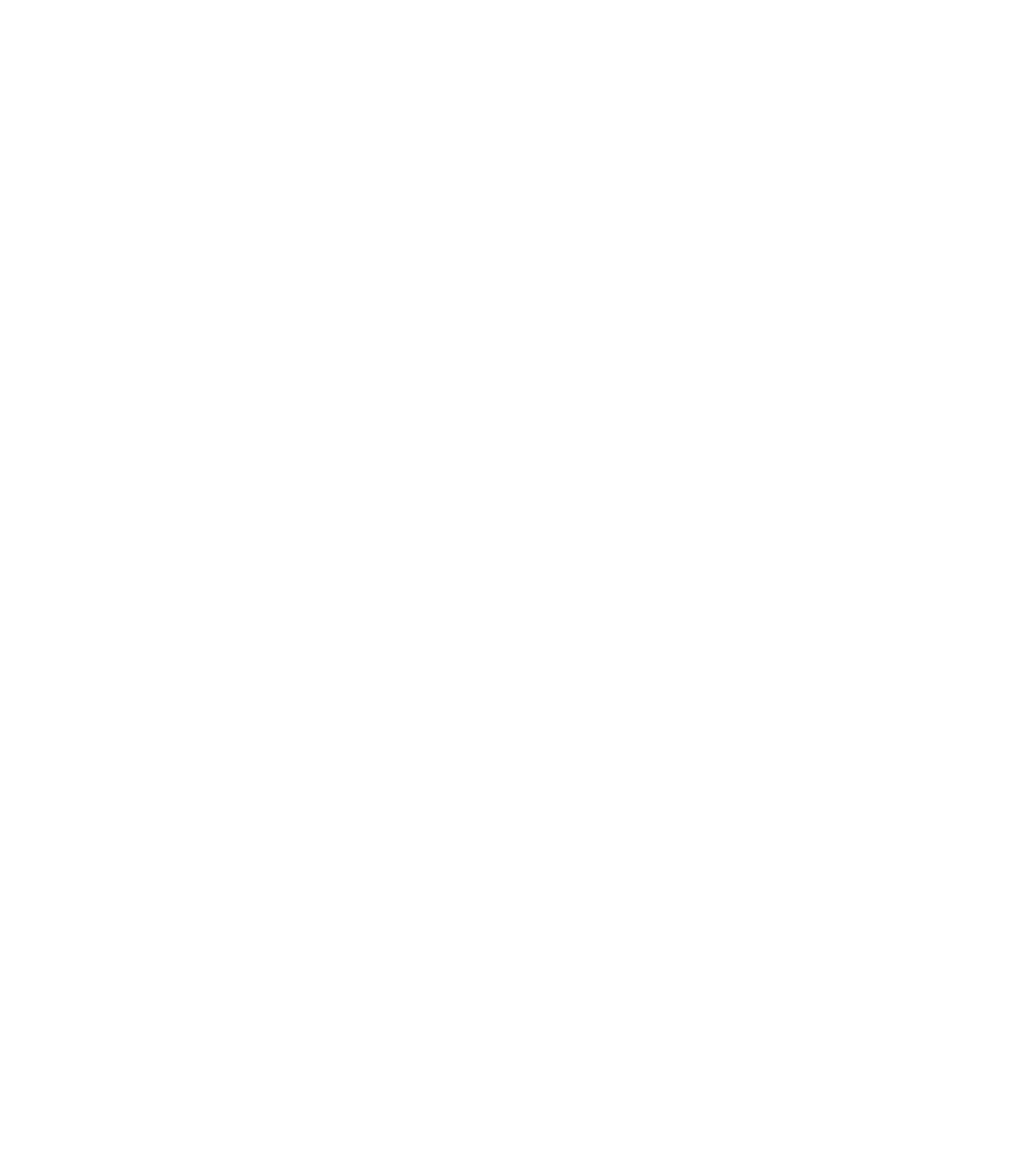
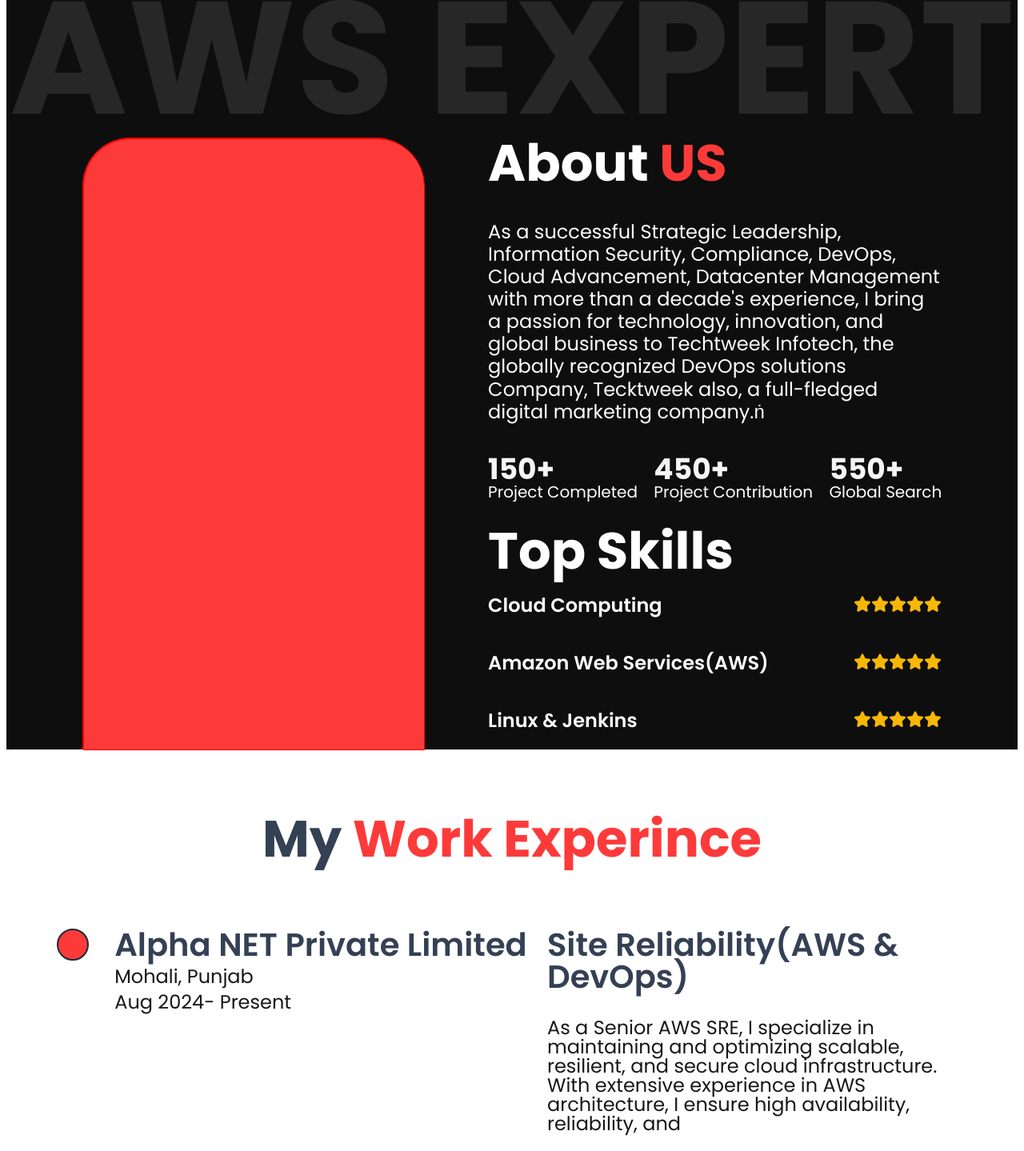
Before and after one commit to SatmeetSingh/Sahil_Dubey_Portfolio, a React (Vite) app: page / in a window 1280 px wide. Shown: the part 837-2276 px from the top of the page at 80% size. Before the commit the page ends 800 px from the top, so only its background shows below. Built offline with nearby package versions, Linux system fonts and the light colour scheme; a web font is replaced by a local one.

Commit message:
feat:created About and experience section

```diff
--- a/src/components/AboutUs/AboutUs.tsx
+++ b/src/components/AboutUs/AboutUs.tsx
@@ -1,6 +1,62 @@
+import { FaStar } from "react-icons/fa6";
+import styles from "./aboutus.module.css";
 
 export default function AboutUs() {
   return (
-    <div>AboutUs</div>
+    <div className={styles.aboutus}>
+      <div className={styles.heading}>AWS EXPERT</div>
+      <div className={styles.lowersection}>
+        <div className={styles.card}>
+          <div className={styles.box}></div>
+        </div>
+        <div className={styles.about}>
+          <h2>About <span>US</span></h2>
+          <p>As a successful Strategic Leadership, Information Security, Compliance, DevOps, Cloud Advancement, Datacenter Management with more than a decade's experience, I bring a passion for technology, innovation, and global business to Techtweek Infotech, the globally recognized DevOps solutions Company, Tecktweek also, a full-fledged digital marketing company.ṅ</p>
+          <div className={styles.achive}>
+            <div className={styles.proj}>
+              <span>150+</span>
+              <p>Project Completed</p>
+            </div>
+            <div className={styles.proj}>
+              <span>450+</span>
+              <p>Project Contribution</p>
+            </div>
+            <div className={styles.proj}>
+              <span>550+</span>
+              <p>Global Search</p>
+            </div>
+          </div>
+          <div className={styles.skill}>
+            <h2>Top Skills</h2>
+            <div className={styles.services}>
+              <div className={styles.service}>
+                <p>Cloud Computing</p>
+                <Star />
+              </div>
+              <div className={styles.service}>
+                <p>Amazon Web Services(AWS)</p>
+                <Star />
+                </div>
+              <div className={styles.service}>
+                <p>Linux & Jenkins</p>
+                <Star />
+                </div>
+            </div>
+          </div>
+        </div>
+      </div>
+    </div>
   )
 }
+
+function Star(){
+  return (
+     <div>
+        <FaStar size={22} color="#F7B706"/>
+        <FaStar size={22} color="#F7B706"/>
+        <FaStar size={22} color="#F7B706"/>
+        <FaStar size={22} color="#F7B706"/>
+        <FaStar size={22} color="#F7B706"/>
+     </div>
+  )
+}
--- a/src/components/AboutUs/aboutus.module.css
+++ b/src/components/AboutUs/aboutus.module.css
@@ -0,0 +1,148 @@
+.aboutus {
+    background-color: var(--secondary-background-color);
+    display: flex;
+    flex-direction: column;
+    align-items: center;
+}
+
+.heading {
+    font-family: var(--font-primary);
+    font-weight: 700;
+    font-size: 12.5rem;
+    line-height: 100%;
+    letter-spacing: -1.5%;
+    text-align: center;
+    color: var(--primary-color);
+    opacity: 0.102;
+}
+
+.lowersection {
+    display: flex;
+    justify-content: center;
+    align-items: center;
+    gap: 5rem;
+    width: 85%;
+    align-items: stretch;
+}
+
+.lowersection .card{
+    flex: 3;
+    width: 100%;
+    background-color: var(--card-color);
+    border: 1px solid red;
+    border-radius: 60px 60px 0px 0px;
+}
+
+.lowersection .box {
+    width: 100%;
+    height: 100%;
+    background-color: var(--card-color);
+    border: 1px solid red;
+    border-radius: 60px 60px 0px 0px;
+}
+
+.lowersection .about {
+    flex: 4;
+    display: flex;
+    flex-direction: column;
+    justify-content: center;
+    align-items: self-start;
+    gap: 1rem;
+}
+
+.lowersection .about h2 {
+    all:unset;
+    font-family: var(--font-primary);
+    font-weight: 700;
+    font-size: 4rem;
+    line-height: 100%;
+    letter-spacing: -1.5%;
+    color:var(--primary-color) ;
+}
+
+.about h2 span {
+    color: var(--secondary-color);
+}
+
+.about p {
+    font-weight: 400;
+    font-size: 1.5rem;
+    line-height: 117%;
+    letter-spacing: -1.5%;
+    font-family: var(--font-primary);
+    color: var(--primary-color);
+}
+
+.achive {
+    width: 100%;
+    display: flex;
+    align-items: center;
+    justify-content: space-between;
+    gap:20px
+
+}
+
+.achive .proj {
+    display: flex;
+    flex-direction: column;
+    justify-content: center;
+}
+
+.achive .proj span {
+    all:unset;
+    font-family: var(--font-primary);
+    font-weight: 700;
+    font-size: 2.25rem;
+    line-height: 100%;
+    letter-spacing: -1.5%;
+    color: var(--primary-text-color);
+}
+
+.proj p {
+    all:unset;
+    font-family: var(--font-primary);
+    font-weight: 400;
+    font-size: 1.25rem;
+    line-height: 100%;
+    letter-spacing: -1.5%;
+    color: var(--primary-color);
+}
+
+.skill {
+    width: 100%;
+    display: flex;
+    flex-direction: column;
+    align-items: flex-start;
+    justify-content: center;
+    margin-top: 1rem;
+
+}
+
+.skill h2 {
+    all:unset;
+    font-family: var(--font-primary);
+    font-weight: 800;
+    font-size: 3rem;
+    line-height: 100%;
+    letter-spacing: -1.5%;
+    text-align: center;
+}
+
+.services{
+    width: 100%;
+}
+
+.services .service {
+    width: 100%;
+    display: flex;
+    align-items: center;
+    justify-content: space-between;
+}
+
+.service p {
+    font-family: var(--font-primary);
+    font-weight: 600;
+    font-size: 1.5rem;
+    line-height: 100%;
+    letter-spacing: -1.5%;
+}
--- /dev/null
+++ b/src/components/Experience/Experience.json
@@ -0,0 +1,32 @@
+{
+    "experiences": [
+      {
+        "company": "Alpha NET Private Limited",
+        "location": "Mohali, Punjab",
+        "period": "Aug 2024- Present",
+        "position": "Site Reliability(AWS & DevOps)",
+        "description": "As a Senior AWS SRE, I specialize in maintaining and optimizing scalable, resilient, and secure cloud infrastructure. With extensive experience in AWS architecture, I ensure high availability, reliability, and"
+      },
+      {
+        "company": "Techweek Infotech LLC",
+        "location": "Mohali, Punjab",
+        "period": "Jan 2022- Oct 2024",
+        "position": "Head IT Infra, DevOps",
+        "description": "Develop and implement the company's technology strategy aligned with business goals. Provide leadership and guidance in technology planning, innovation, and development."
+      },
+      {
+        "company": "Pentagon Infosec",
+        "location": "Chandigarh Punjab",
+        "period": "June 2021 - July 2024",
+        "position": "Chief Information Security Officer",
+        "description": "As a Head of Information Security and Compliance, am tasked with the critical responsibility of ensuring an organization's digital assets are protected and that it adheres to relevant laws and regulations."
+      },
+      {
+        "company": "Congneesole",
+        "location": "Mohali, Punjab",
+        "period": "Jan 2020 - Oct 2022",
+        "position": "Head IT - DevOps & Infosec",
+        "description": "Work closely with Application Architects, Engineers, Product Managers and System Administrators to meet their service automation and project needs."
+      }
+    ]
+  }
--- a/src/components/Experience/Experience.tsx
+++ b/src/components/Experience/Experience.tsx
@@ -0,0 +1,34 @@
+import styles from "./experience.module.css";
+import experienceData from './Experience.json';
+
+export default function Experience() {
+  return (
+    <div className={styles.experience}>
+        <div className={styles.intro}>My <span>Work Experince</span></div>
+      <div className={styles.contentWrapper}>
+        <div className={styles.timeline}>
+          <div className={styles.timelineLine}></div>
+          {experienceData.experiences.map((exp, index) => (
+            <div key={index} className={styles.timelineItem}>
+              <div className={styles.timelineDot}>
+                <div className={styles.circle}></div>
+              </div>
+
+              <div className={styles.card}>
+                <div className={styles.cardHeader}>
+                  <h3 className={styles.companyName}>{exp.company}</h3>
+                  <span className={styles.location}>{exp.location}</span>
+                  <span className={styles.period}>{exp.period}</span>
+                </div>
+                <div className={styles.second}>
+                <h4 className={styles.companyName}>{exp.position}</h4>
+                <p className={styles.description}>{exp.description}</p>
+                </div>
+              </div>
+            </div>
+          ))}
+        </div>
+      </div>
+    </div>
+  )
+}
--- a/src/components/Experience/experience.module.css
+++ b/src/components/Experience/experience.module.css
@@ -0,0 +1,91 @@
+.experience {
+   display: flex;
+   align-items: center;
+   justify-content: center;
+   flex-direction: column;
+   gap: 5rem;
+   margin-top: 5rem;
+}
+
+.intro {
+    font-family: var(--font-primary);
+    font-weight: 700;
+    font-size: 4rem;
+    line-height: 100%;
+    letter-spacing: -1.5%;
+    color: var(--text-color);
+}
+
+.intro span {
+    color: var(--card-color);
+}
+
+.contentWrapper {
+    display: flex;
+    align-items: center;
+    justify-content: center;
+}
+
+.timeline {
+    width: 90%;
+}
+
+.timelineItem {
+    display: flex;
+    align-items:flex-start;
+    justify-content: center;
+    gap: 2rem;
+}
+
+.circle {
+    width: 2.25rem;
+    height: 2.25rem;
+    background-color: var(--card-color);
+    border-radius: 50%;
+    box-sizing: content-box;
+    border: 2px solid #1D2939;
+    /* border: 1px dotted var(--border-color); */
+}
+
+
+.card{
+    display: flex;
+    align-items: flex-start;
+    justify-content: center;
+    gap: 1em;
+}
+
+.cardHeader{
+    flex: 1;
+    display: flex;
+    flex-direction: column;
+    justify-content: center;
+    gap: 0.5rem;
+}
+.companyName {
+    all:unset;
+    font-family: var(--font-primary);
+    font-weight: 600;
+    font-size: 2.5rem;
+    line-height: 100%;
+    letter-spacing: -1.5%;
+    color: var(--text-color);
+}
+
+.cardHeader span , .second .description {
+    font-family: var(--font-primary);
+    font-weight: 400;
+    font-size: 1.5rem;
+    line-height: 100%;
+    letter-spacing: -1.5%;
+    color: var(--secondary-text-color);
+}
+
+
+.second{
+    flex: 1;
+    display: flex;
+    flex-direction: column;
+    justify-content: center;
+    gap: 0.5rem;
+}
--- a/src/components/HeroPage/hero.module.css
+++ b/src/components/HeroPage/hero.module.css
@@ -2,8 +2,9 @@
     display: flex;
     flex-direction: column;
     width: 100%;
+    height: calc(100vh - 5rem);
     align-items: center;
-    justify-content: center;
+    justify-content: flex-start;
 }
 .intro {
     display: flex;
@@ -146,7 +147,7 @@
 }
 
 
-@media (max-height:1024px) {
+@media (max-height:800px) {
     .semicircle{
         width: 45vw;
         height: 25vw;
--- a/src/components/Home/Home.tsx
+++ b/src/components/Home/Home.tsx
@@ -1,4 +1,5 @@
 import AboutUs from "../AboutUs/AboutUs";
+import Experience from "../Experience/Experience";
 import Hero from "../HeroPage/Hero";
 
 export default function Home() {
@@ -6,6 +7,7 @@
     <div>
         <Hero />
         <AboutUs />
+        <Experience />
     </div>
   )
 }
--- a/src/components/Navbar/navbar.module.css
+++ b/src/components/Navbar/navbar.module.css
@@ -5,6 +5,8 @@
     align-items: flex-start;
     justify-content: center;
     position: sticky;
+    top: 10px;
+    z-index: 1000;
 }
 
 .nav{
--- a/src/index.css
+++ b/src/index.css
@@ -3,11 +3,17 @@
 
 :root {
   --primary-color : #FFFFFF;
+  --primary-text-color:#F5F5F5;
   --secondary-color:#FD3A3A;
   --background-color:#000000;
+  --star-color:#F7B706;
+  --secondary-background-color:#0E0E0E;
   --text-color: #344054;
+  --secondary-text-color:#98A2B3;
+  --card-color:#FD3A3A;
   --blur-color: #FFFFFF80;
   --font-primary: 'Poppins', sans-serif;
   --font-secondary: 'Playfair Display', serif;
   --secondary-text-color:#171717;
+  --border-color:#1D2939;
 }
```
